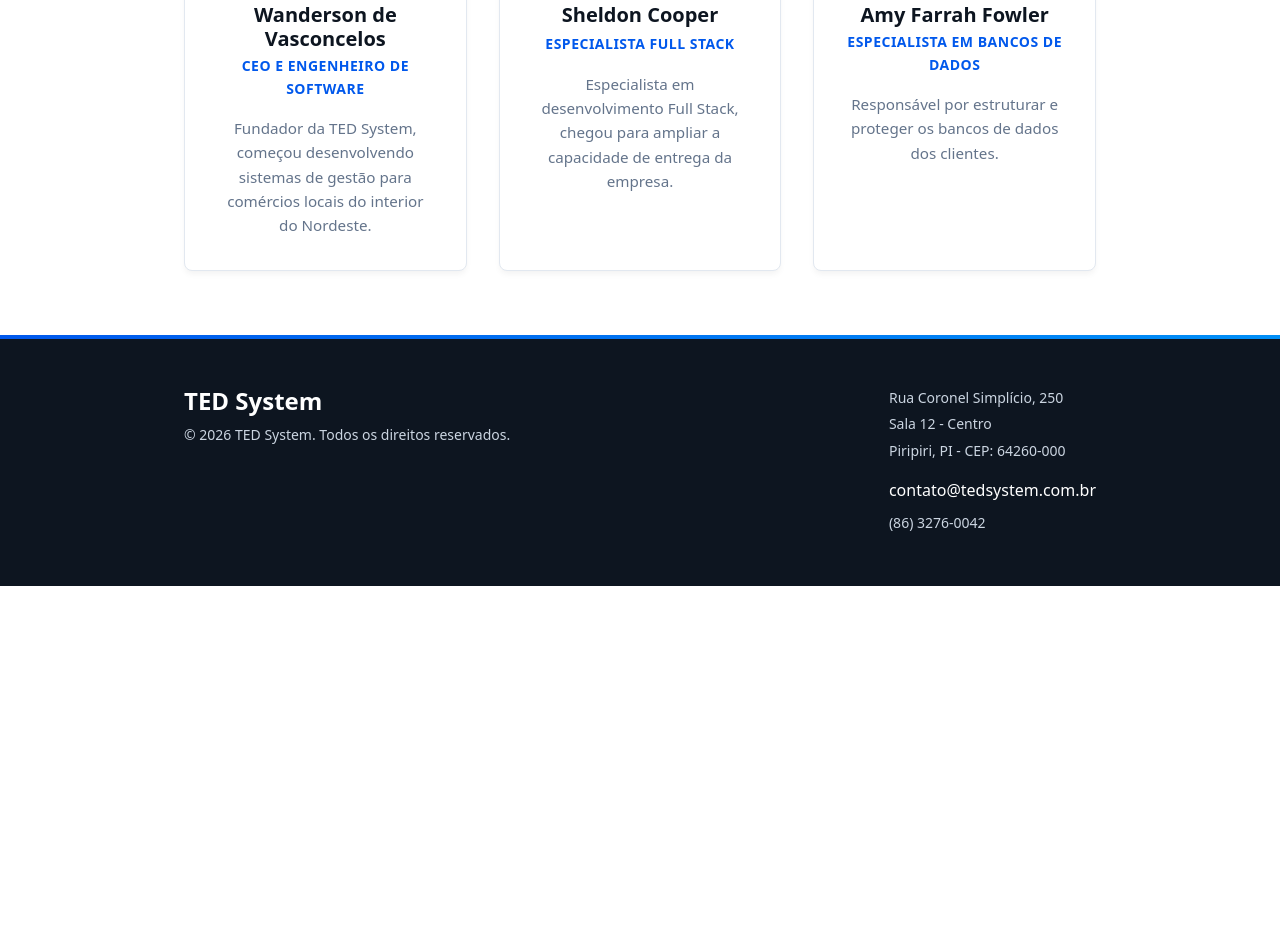
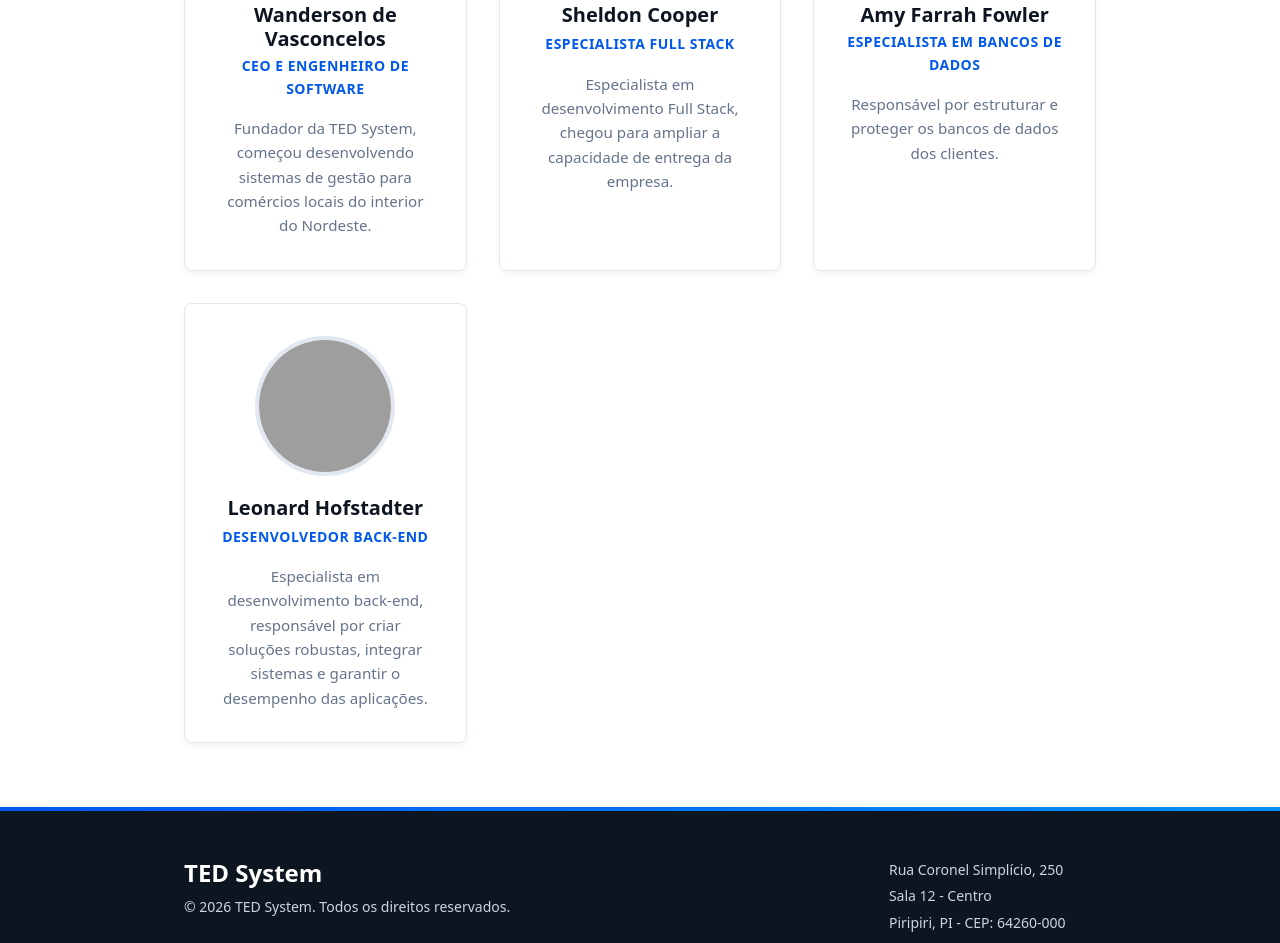
Before and after one commit to Oliverxit/ted-system-site, an Astro site: page /equipe in a window 1280 px wide. Shown: the part 509-1452 px from the top of the page. Before the commit the page ends 1095 px from the top, so only its background shows below. Built offline with nearby package versions, Linux system fonts and the light colour scheme; Astro itself is replaced by a stand-in of ours; grey boxes are pictures that could not be loaded.

Commit message:
feat: adicão de valor e membro da equipe

```diff
--- a/src/data/empresa.js
+++ b/src/data/empresa.js
@@ -19,6 +19,10 @@ export const empresa = {
     {
       titulo: "Inovação responsável",
       descricao: "Adoção de novas tecnologias com foco em segurança, sustentabilidade e resultados reais."
+    },
+    {
+      titulo: "Transformação digital",
+      descricao: "Investimento em tecnologia e inovação para otimizar processos, aumentar a produtividade e impulsionar o crescimento da empresa."
     }
   ],
   publicoAlvo:
@@ -55,6 +59,13 @@ export const empresa = {
       foto: "/images/amy.jpg",
       alt: "Foto de Amy Farrah Fowler",
       descricao: "Responsável por estruturar e proteger os bancos de dados dos clientes."
+    },
+    {
+      nome: "Leonard Hofstadter",
+      cargo: "Desenvolvedor Back-end",
+      foto: "/images/leonard.jpg",
+      alt: "Foto de Leonard Hofstadter",
+      descricao: "Especialista em desenvolvimento back-end, responsável por criar soluções robustas, integrar sistemas e garantir o desempenho das aplicações."
     }
   ]
 };
```
